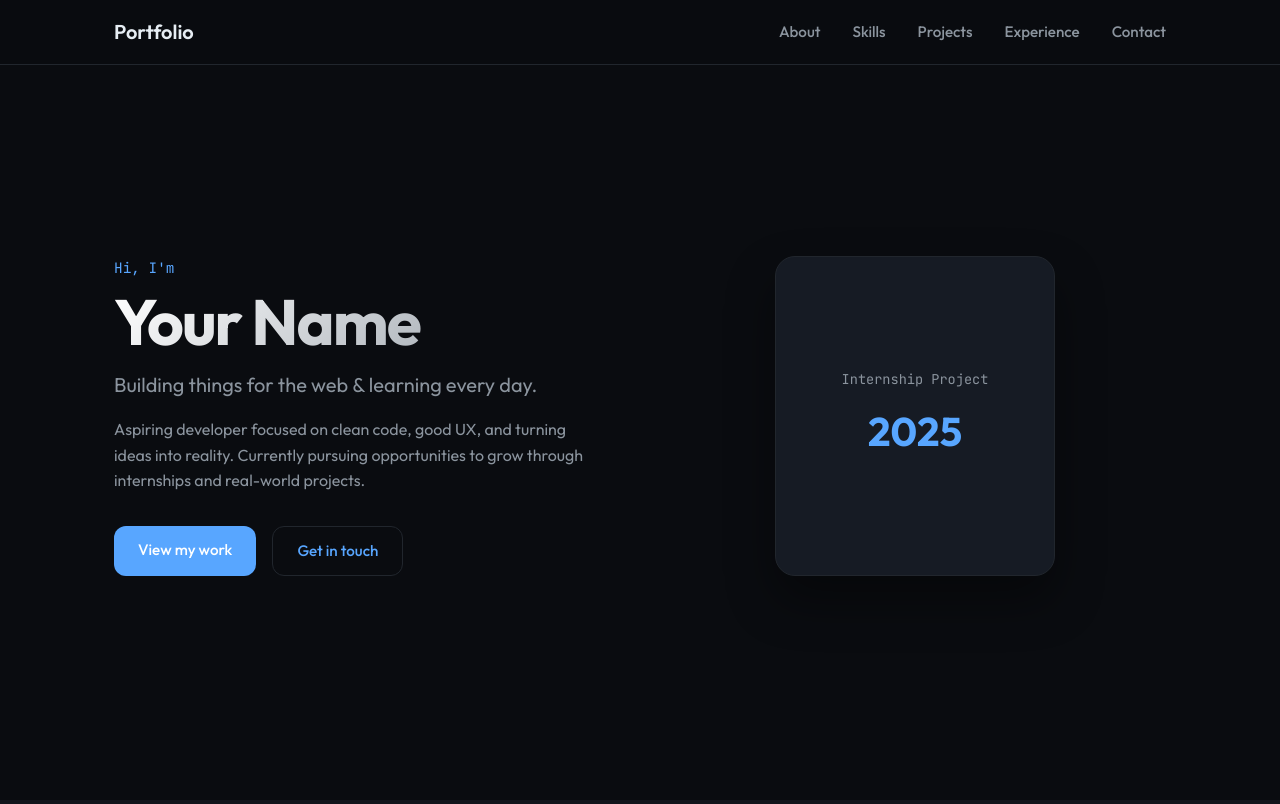
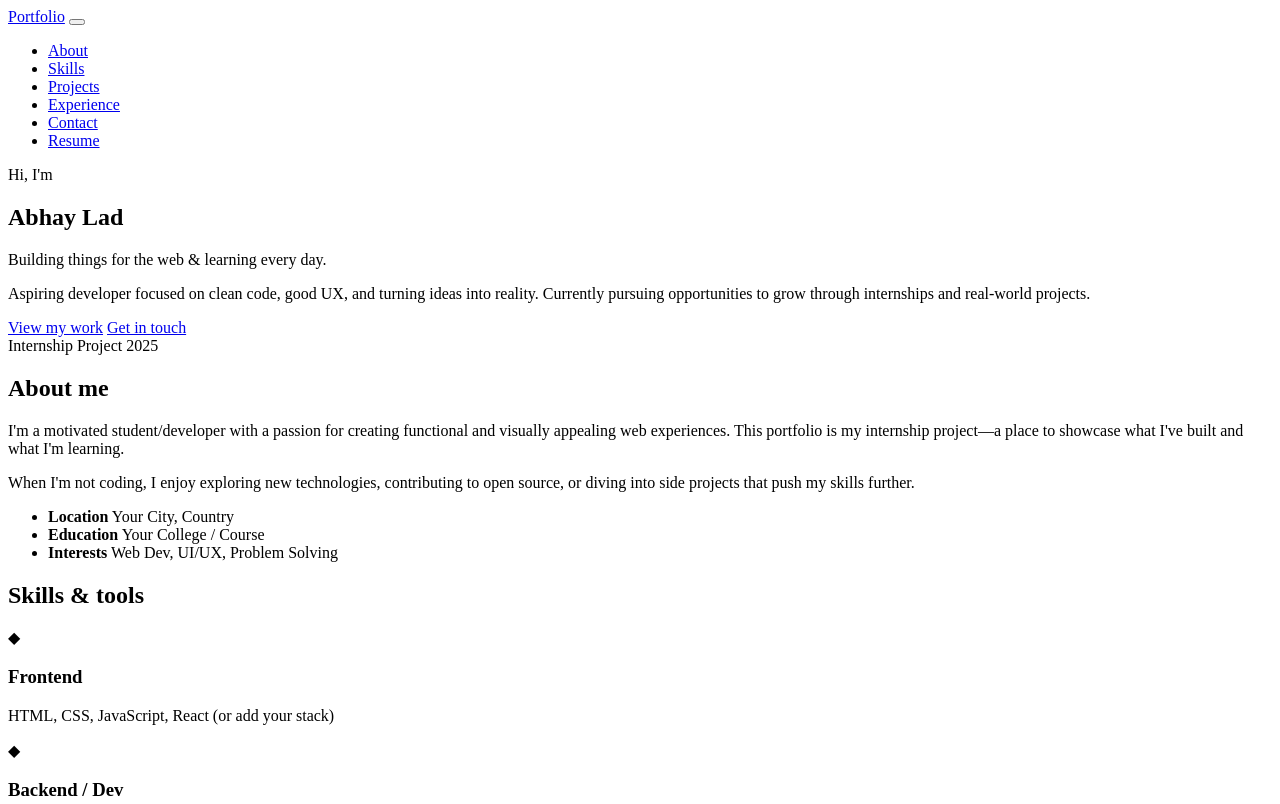
Before and after one commit to abhaylad2005/My-Portfolio, a plain HTML site: page index.html in a window 1280 px wide. Shown: the top 804 px of the page. Drawn offline with Linux system fonts and the light colour scheme.

Commit message:
Update portfolio details with personal information and add resume link

```diff
--- a/index.html
+++ b/index.html
@@ -4,11 +4,11 @@
   <meta charset="UTF-8">
   <meta name="viewport" content="width=device-width, initial-scale=1.0">
   <meta name="description" content="Personal portfolio — Internship Project">
-  <title>Portfolio | Your Name</title>
+  <title>Portfolio | Abhay Lad</title>
   <link rel="preconnect" href="https://fonts.googleapis.com">
   <link rel="preconnect" href="https://fonts.gstatic.com" crossorigin>
   <link href="https://fonts.googleapis.com/css2?family=Outfit:wght@300;400;500;600;700&family=JetBrains+Mono:wght@400;500&display=swap" rel="stylesheet">
-  <link rel="stylesheet" href="styles.css">
+<!-- ?  <link rel="stylesheet" href="styles.css"> -->
 </head>
 <body>
   <header class="header">
@@ -23,6 +23,7 @@
         <li><a href="#projects">Projects</a></li>
         <li><a href="#experience">Experience</a></li>
         <li><a href="#contact">Contact</a></li>
+        <li><a href="#resume">Resume</a></li>
       </ul>
     </nav>
   </header>
@@ -31,7 +32,7 @@
     <section id="hero" class="hero">
       <div class="hero-content">
         <p class="hero-greeting">Hi, I'm</p>
-        <h1 class="hero-name">Your Name</h1>
+        <h1 class="hero-name">Abhay Lad</h1>
         <p class="hero-tagline">Building things for the web & learning every day.</p>
         <p class="hero-desc">Aspiring developer focused on clean code, good UX, and turning ideas into reality. Currently pursuing opportunities to grow through internships and real-world projects.</p>
         <div class="hero-cta">
```
